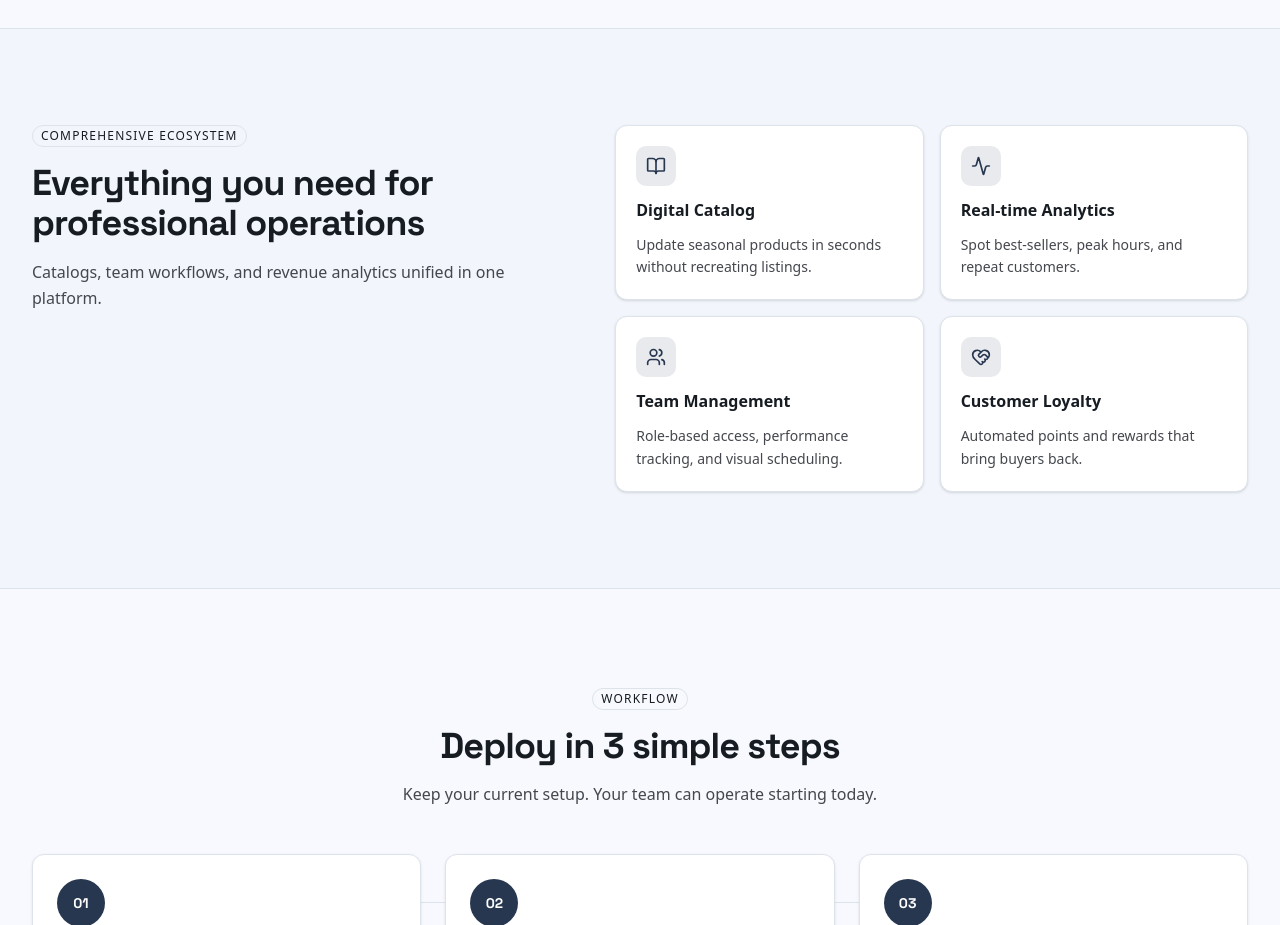
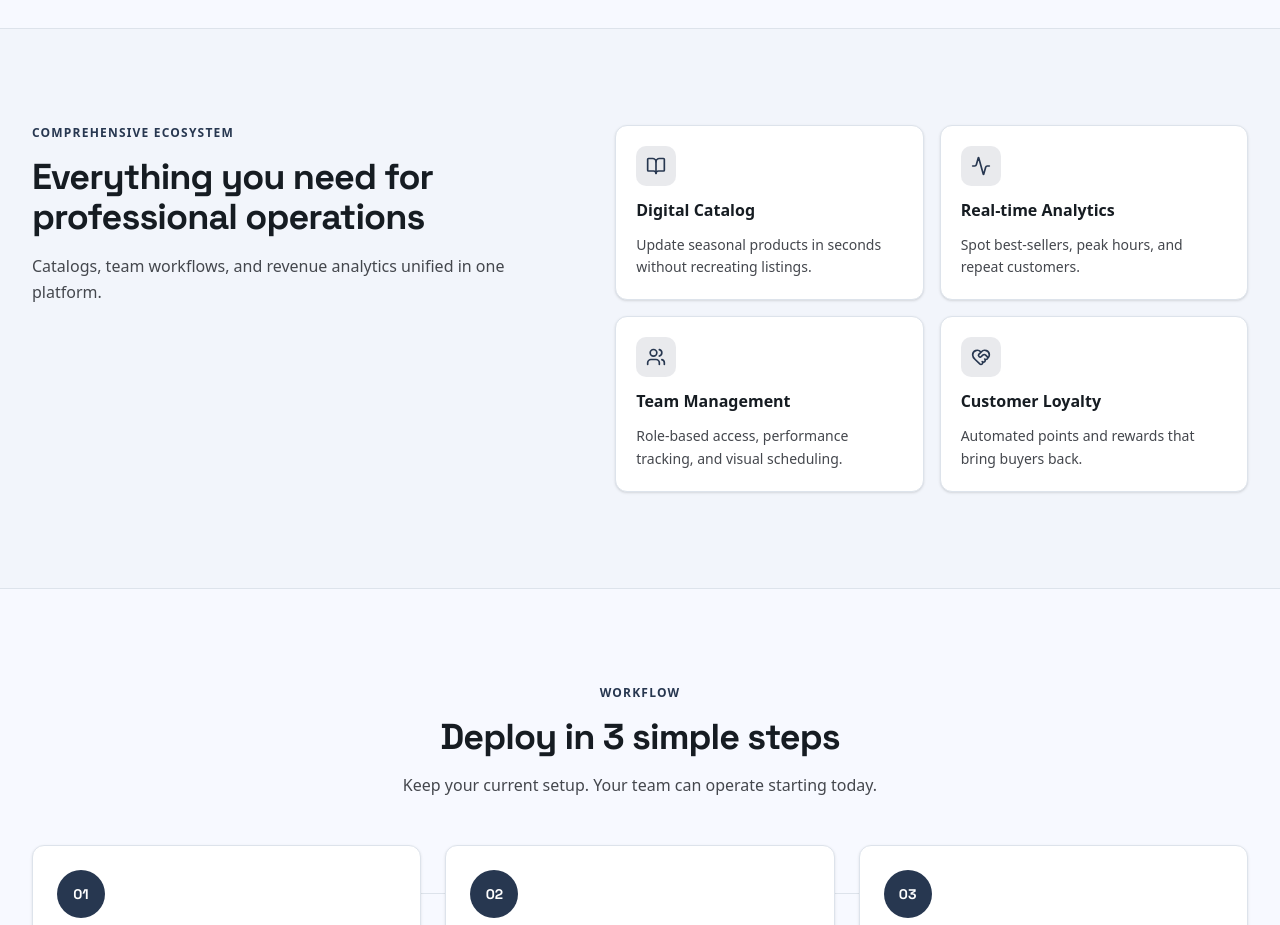
Before and after one commit to 3h4524/CAPSTONE_FE, a Next.js app: page / in a window 1280 px wide. Shown: the part 1280-2205 px from the top of the page. Built offline with nearby package versions, Linux system fonts and the light colour scheme.

Commit message:
refactor: replace Badge component with span in Ecosystem and Workflow sections

```diff
--- a/src/components/landing/sections/ecosystem-section.tsx
+++ b/src/components/landing/sections/ecosystem-section.tsx
@@ -1,5 +1,4 @@
 import { Container } from "@/components/commons/layout/container";
-import { Badge } from "@/components/ui/badge";
 import { Card } from "@/components/ui/card";
 import { ECOSYSTEM_CONTENT, ECOSYSTEM_FEATURES } from "@/data/landing-content";
 
@@ -8,9 +7,9 @@ export const EcosystemSection = () => {
     <section id="features" className="bg-muted/40 scroll-mt-16 border-y py-16 md:py-24">
       <Container className="grid gap-10 lg:grid-cols-[1fr_1.2fr] lg:gap-14">
         <div className="flex flex-col items-start gap-4 self-start lg:sticky lg:top-24">
-          <Badge variant="outline" className="tracking-widest uppercase">
+          <span className="text-primary text-xs font-semibold tracking-widest uppercase">
             {ECOSYSTEM_CONTENT.eyebrow}
-          </Badge>
+          </span>
           <h2 className="font-display text-3xl font-bold tracking-tight text-balance md:text-4xl">
             {ECOSYSTEM_CONTENT.title}
           </h2>
--- a/src/components/landing/sections/workflow-section.tsx
+++ b/src/components/landing/sections/workflow-section.tsx
@@ -1,7 +1,6 @@
 import Image from "next/image";
 
 import { Container } from "@/components/commons/layout/container";
-import { Badge } from "@/components/ui/badge";
 import { Card } from "@/components/ui/card";
 import { WORKFLOW_CONTENT, WORKFLOW_STEPS } from "@/data/landing-content";
 
@@ -10,9 +9,9 @@ export const WorkflowSection = () => {
     <section id="workflow" className="scroll-mt-16 py-16 md:py-24">
       <Container>
         <div className="mx-auto mb-12 max-w-2xl text-center">
-          <Badge variant="outline" className="mb-4 tracking-widest uppercase">
+          <span className="text-primary mb-4 block text-xs font-semibold tracking-widest uppercase">
             {WORKFLOW_CONTENT.eyebrow}
-          </Badge>
+          </span>
           <h2 className="font-display text-3xl font-bold tracking-tight text-balance md:text-4xl">
             {WORKFLOW_CONTENT.title}
           </h2>
```
